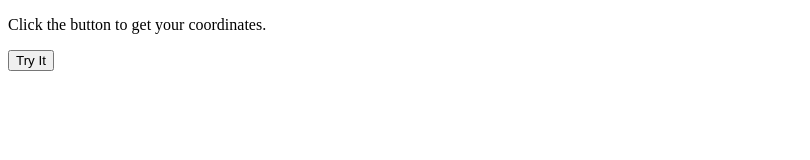
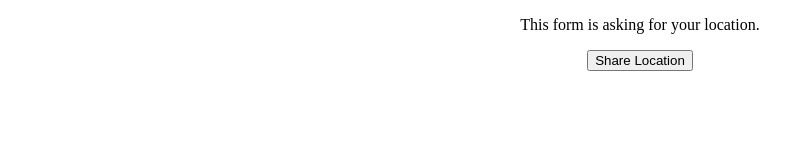
Before and after one commit to Sherbeeny/gps2form, a plain HTML site: page index.html in a window 1280 px wide. Shown: the whole page, without its empty margins (0-810 px from the left). Drawn offline with Linux system fonts and the light colour scheme.

Commit message:
Update index.html

```diff
--- a/index.html
+++ b/index.html
@@ -1,13 +1,13 @@
 <!DOCTYPE html>
 <html>
 <body>
+<div align="center">
+<p>This form is asking for your location.</p>
 
-<p>Click the button to get your coordinates.</p>
-
-<button onclick="getLocation()">Try It</button>
+<button onclick="getLocation()">Share Location</button>
 
 <p id="demo"></p>
-
+  </div>
 <script>
 var x = document.getElementById("demo");
 
```
